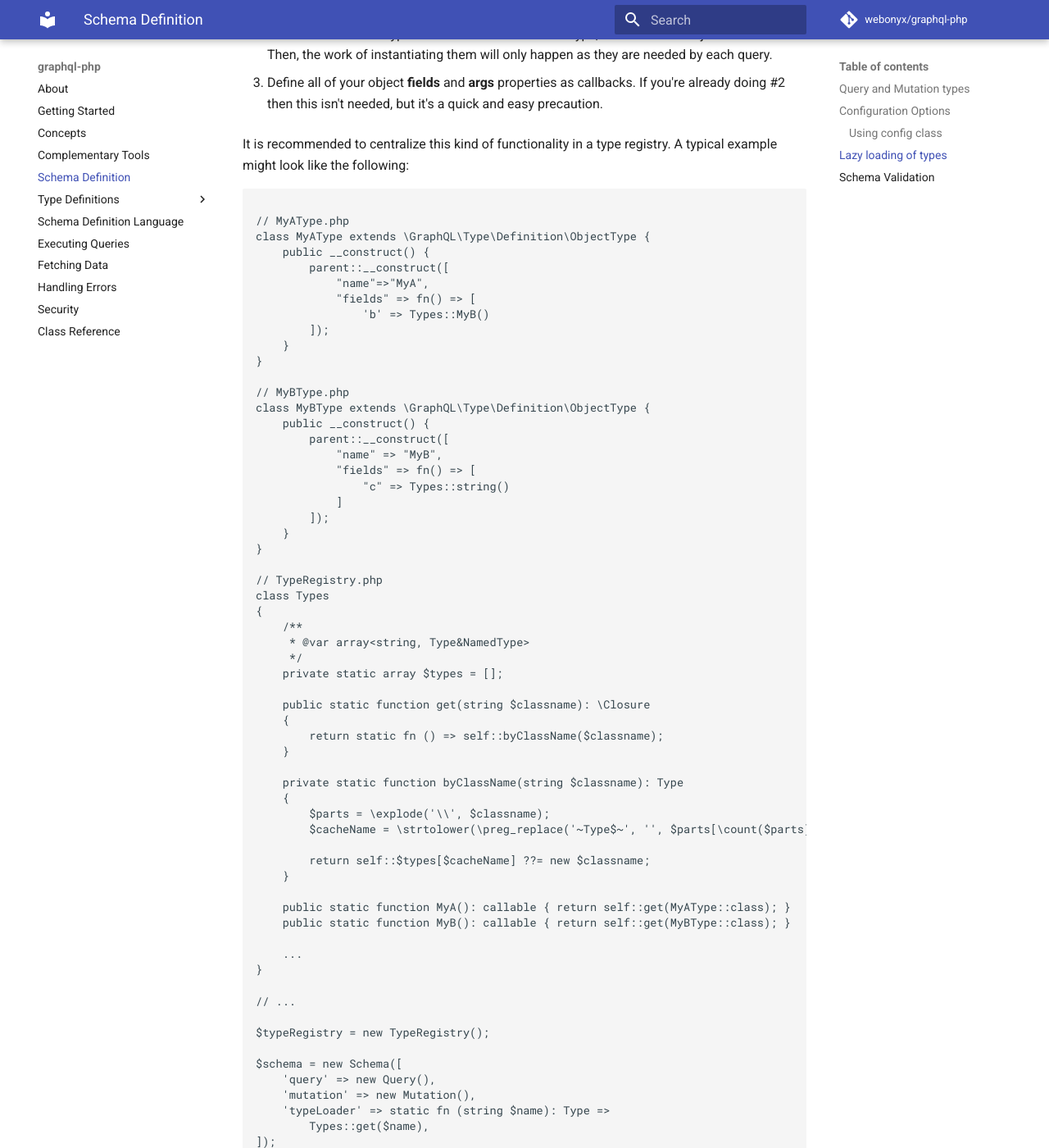
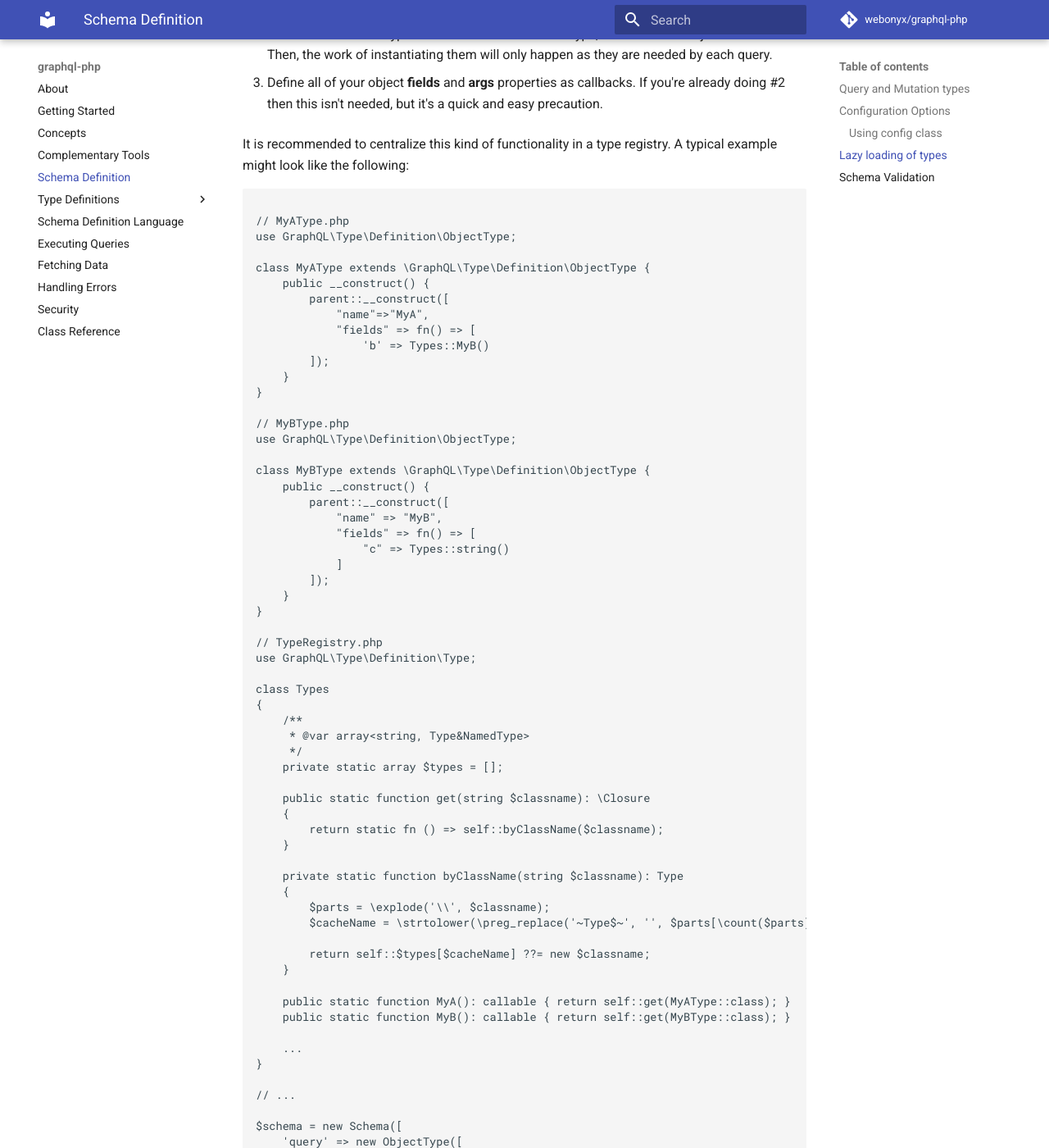
Before and after one commit to webonyx/graphql-php, an MkDocs documentation site: the page built from docs/schema-definition.md, in a window 1280 px wide and 1400 px high, scrolled down 2998 px. Shown: the whole window at 82% size. Built offline with MkDocs 1.6.1 and Material for MkDocs 9.7.7, drawn with Linux system fonts in a browser that asks for light colours; comment, search, counter and statistics services are not loaded; some of the changed text lies outside the part shown.

Commit message:
make Query object

````diff
--- a/docs/schema-definition.md
+++ b/docs/schema-definition.md
@@ -118,6 +118,8 @@ It is recommended to centralize this kind of functionality in a type registry. A
 ```php
 
 // MyAType.php
+use GraphQL\Type\Definition\ObjectType;
+
 class MyAType extends \GraphQL\Type\Definition\ObjectType {
     public __construct() {
         parent::__construct([
@@ -129,6 +131,8 @@ class MyAType extends \GraphQL\Type\Definition\ObjectType {
 }
 
 // MyBType.php
+use GraphQL\Type\Definition\ObjectType;
+
 class MyBType extends \GraphQL\Type\Definition\ObjectType {
     public __construct() {
         parent::__construct([
@@ -141,6 +145,8 @@ class MyBType extends \GraphQL\Type\Definition\ObjectType {
 }
 
 // TypeRegistry.php
+use GraphQL\Type\Definition\Type;
+
 class Types
 {
     /**
@@ -169,11 +175,17 @@ class Types
 
 // ...
 
-$typeRegistry = new TypeRegistry();
-
 $schema = new Schema([
-    'query' => new Query(),
-    'mutation' => new Mutation(),
+    'query' => new ObjectType([
+        'name' => 'Query',
+        'fields' => static fn() => [
+            'myA' => [
+                'type' => Types::MyA(),
+                'description' => 'Returns my A',
+                'resolve' => static fn ($rootValue, array $args): array => [],
+            ],
+        ]
+    ]),
     'typeLoader' => static fn (string $name): Type =>
         Types::get($name),
 ]);
````
